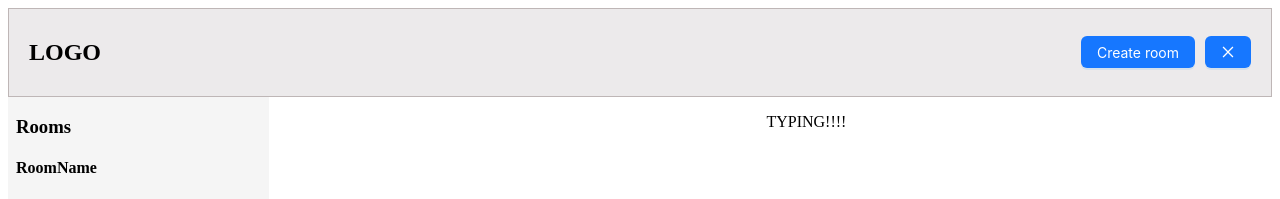
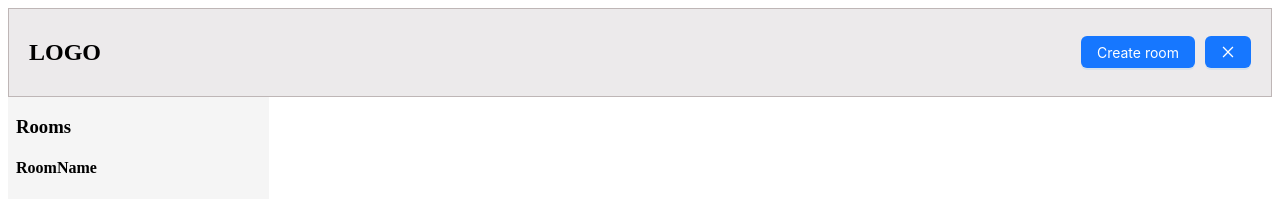
Before and after one commit to AjshaC/Socket-Chatt-App, a React (Vite) app in the folder client/: page /chat in a window 1280 px wide. Shown: the top 199 px of the page. Built offline with nearby package versions, Linux system fonts and the light colour scheme; a web font is replaced by a local one.

Commit message:
clean the code

```diff
--- a/client/src/components/ChatWindow/ChatWindow.tsx
+++ b/client/src/components/ChatWindow/ChatWindow.tsx
@@ -16,15 +16,22 @@ export default function ChatWindow(){
         setCurrentMessage,
         messageList,
         setMessageList,
-        typingUsers,
-        setTypingUsers
+        //typingUsers,
+        //setTypingUsers
     } = useChatContext();
 
     const [showAlert, setShowAlert] = useState(false);
     //const [typingUsers, setTypingUsers] = useState([]);
-    //const [isTyping, setIsTyping] = useState(false);
+    const [isTyping, setIsTyping] = useState(false);
 
-    const [typingStatus, setTypingStatus] = useState('');
+    const startTyping = () => {
+        setIsTyping(true);
+      };
+
+    const stopTyping = () => {
+        setIsTyping(false);
+    };
+
 
     //SHOW THAT A NEW USER JOIN CHAT
     useEffect(() => {
@@ -64,13 +71,6 @@ export default function ChatWindow(){
             setMessageList((list) => [...list, message]);
         });
     }, [socket]);
-
-    const handleTyping = () =>
-    socket.emit('typing', `${user} is typing ...`);
-
-    useEffect(() => {
-        socket.on('typingResponse', (data) => setTypingStatus(data));
-      }, [socket]);
 
 
     return (
@@ -112,7 +112,7 @@ export default function ChatWindow(){
 
                 {/*This is triggered when a user is typing*/}
                 <div className="IsTyping">
-                    <p>TYPING!!!! {typingStatus}</p>
+                    {isTyping && <p>{user} is typing...</p>}
                 </div>
                 </ScrollToBottom>
             </div>
@@ -120,7 +120,9 @@ export default function ChatWindow(){
             <div className="ChatFooter">
                 <Input
                     onChange={(e)=> setCurrentMessage(e.target.value)}
-                    onKeyDown={handleTyping}
+                    //onKeyDown={handleTyping}
+                    onFocus={startTyping}
+                    onBlur={stopTyping}
                     type="text"
                     value={currentMessage}
                     placeholder="Write your message..." />
```
